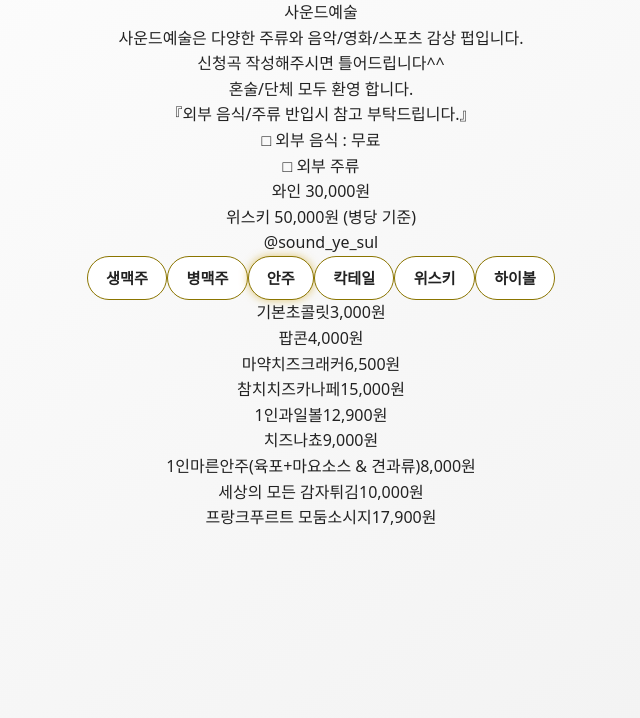
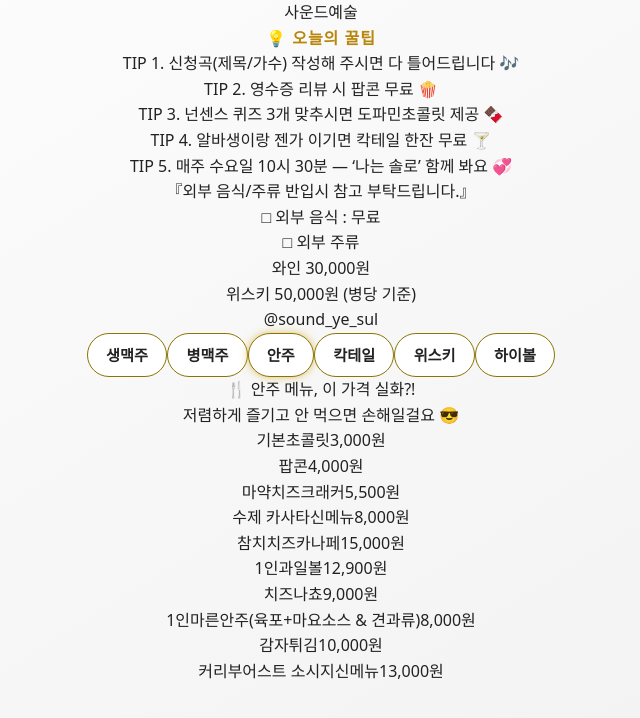
Before and after one commit to Semy-sudo/menu-app, a React (Vite) app: page / in a window 1280 px wide. Both pictures are taken after a click on the button "안주". Shown: the top 718 px of the page, without its empty margins (319-959 px from the left). Built offline with nearby package versions, Linux system fonts and the light colour scheme.

Commit message:
위스키 수정

```diff
--- a/src/MenuPage.jsx
+++ b/src/MenuPage.jsx
@@ -1,4 +1,71 @@
 import { useState } from "react";
+
+const whiskyGroups = [
+  {
+    title: "🇺🇸 미국 (버번)",
+    items: [
+      { name: "메이커스마크 버번", price: "12,000원 / 9만" },
+      { name: "우드포드리저브", price: "15,000원 / 16만" },
+    ],
+  },
+  {
+    title: "🇮🇪 아일랜드 (버번 캐스크)",
+    items: [{ name: "부쉬밀 10Y", price: "12,000원 / 13만" }],
+  },
+  {
+    title: "🏴 스코틀랜드 / 스페이사이드 (셰리 / 밸런스)",
+    items: [
+      { name: "발베니 12Y", price: "22,000원 / 30만" },
+      { name: "발베니 14Y 캐리비안 캐스크", price: "29,000원 / 40만" },
+      { name: "맥캘란 더블 캐스크", price: "19,000원 / 29만" },
+      { name: "맥캘란 셰리 캐스크", price: "29,000원 / 38만" },
+      { name: "글랜피딕 15Y", price: "23,000원 / 29만" },
+      { name: "발렌타인 10Y", price: "13,000원 / 8만" },
+      { name: "발렌타인 17Y", price: "32,000원 / 30만" },
+      { name: "로얄살루트 21Y (Bottle Only)", price: "54만" },
+    ],
+  },
+  {
+    title: "🏴 스코틀랜드 / 아일라 (피트, 스모키)",
+    items: [
+      { name: "아드백 10Y", price: "22,000원 / 30만" },
+      { name: "라프로익 10Y", price: "22,000원 / 32만" },
+      { name: "조니워커 블랙", price: "13,000원 / 12만" },
+      { name: "조니워커 그린", price: "15,000원" },
+      { name: "조니워커 루비", price: "17,000원" },
+      { name: "조니워커 블루 (Bottle Only)", price: "45만" },
+    ],
+  },
+  {
+    title: "🇹🇼 대만 (셰리 / 와인 캐스크)",
+    items: [
+      { name: "카발란 트리플 셰리", price: "32,000" },
+      { name: "카발란 비노바리크", price: "42,000" },
+    ],
+  },
+  {
+    title: "🏴 스코틀랜드 / 아란섬",
+    items: [
+      { name: "아란 10Y", price: "19,000원 / 25만" },
+      { name: "아란 셰리 캐스크", price: "33,000원 / 35만" },
+    ],
+  },
+  {
+    title: "🇫🇷 프랑스 (코냑)",
+    items: [
+      { name: "헤네시 VSOP", price: "20,000원 / 29만" },
+      { name: "레미마틴 VSOP", price: "22,000원 / 30만" }
+    ],
+  },
+  {
+    title: "🇲🇽 멕시코 (데킬라)",
+    items: [
+      { name: "호세 쿠엘보", price: "12,000원 / 8만" },
+      { name: "1800 아네호", price: "18,000원 / 25만" },
+    ],
+  },
+];
+
 
 const menuData = {
   "생맥주": [
@@ -27,13 +94,14 @@ const menuData = {
   "안주": [
     { name: "기본초콜릿", price: "3,000" },
     { name: "팝콘", price: "4,000" },
-    { name: "마약치즈크래커", price: "6,500" },
+    { name: "마약치즈크래커", price: "5,500" },
+    { name: "수제 카사타(*신메뉴)", price: "8,000" },
     { name: "참치치즈카나페", price: "15,000" },
     { name: "1인과일볼", price: "12,900" },
     { name: "치즈나쵸", price: "9,000" },
     { name: "1인마른안주(육포+마요소스 & 견과류)", price: "8,000" },
-    { name: "세상의 모든 감자튀김", price: "10,000" },
-    { name: "프랑크푸르트 모둠소시지", price: "17,900" },
+    { name: "감자튀김", price: "10,000" },
+    { name: "커리부어스트 소시지(*신메뉴)", price: "13,000" },
   ],
   "칵테일": [
     { name: "진토닉", price: "14,900", description: "시트러스 향 가득, 가장 클래식한 칵테일" },
@@ -57,6 +125,8 @@ const menuData = {
   "위스키": [
     { name: "이달의 위스키", price: "9,900" },
     { name: "조니워커 블랙", price: "13,000" },
+    { name: "조니워커 그린", price: "15,000" },
+    { name: "조니워커 루비", price: "17,000" },
     { name: "발베니 12Y", price: "22,000" },
     { name: "발베니 14Y 캐리비안 캐스크", price: "29,000" },
     { name: "메이커스마크 버번", price: "12,000" },
@@ -69,7 +139,8 @@ const menuData = {
     { name: "아드백 10Y", price: "22,000" },
     { name: "발렌타인 17Y", price: "32,000" },
     { name: "라프로익 10Y", price: "22,000" },
-    { name: "카발란 클래식", price: "23,000" },
+    { name: "카발란 트리플 셰리", price: "32,000" },
+    { name: "카발란 비노바리크", price: "4,000" },
     { name: "아란 10Y", price: "19,000" },
     { name: "아란 셰리 캐스크", price: "33,000" },
     { name: "헤네시 VSOP", price: "20,000" },
@@ -97,11 +168,35 @@ export default function MenuPage() {
         <div className="text-3xl font-extrabold bg-gradient-to-r from-[#c5a572] to-[#d4af37] text-black px-6 py-2 rounded-xl inline-block mb-4 tracking-wide">
           사운드예술
         </div>
-        <p className="text-sm text-gray-300 leading-relaxed mb-6">
-          사운드예술은 다양한 주류와 음악/영화/스포츠 감상 펍입니다. <br />
-          신청곡 작성해주시면 틀어드립니다^^ <br />
-          혼술/단체 모두 환영 합니다. <br />
-        </p>
+        <div className="bg-gradient-to-r from-amber-900/40 to-yellow-800/20 rounded-2xl p-4 border border-amber-600/50 shadow-lg mb-6">
+  <h3 className="text-lg font-extrabold text-amber-400 mb-3 flex items-center gap-2">
+    💡 오늘의 꿀팁
+  </h3>
+  <ul className="text-sm text-gray-100 space-y-2 leading-relaxed font-medium">
+    <li>
+      <span className="text-amber-400 font-semibold">TIP 1.</span> 신청곡(제목/가수) 작성해 주시면{" "}
+      <span className="font-bold text-white">다 틀어드립니다 🎶</span>
+    </li>
+    <li>
+      <span className="text-amber-400 font-semibold">TIP 2.</span> 영수증 리뷰 시{" "}
+      <span className="font-bold text-white">팝콘 무료 🍿</span>
+    </li>
+    <li>
+      <span className="text-amber-400 font-semibold">TIP 3.</span> 넌센스 퀴즈 3개 맞추시면{" "}
+      <span className="font-bold text-white">도파민초콜릿 제공 🍫</span>
+    </li>
+    <li>
+      <span className="text-amber-400 font-semibold">TIP 4.</span> 알바생이랑 젠가 이기면{" "}
+      <span className="font-bold text-white">칵테일 한잔 무료 🍸</span>
+    </li>
+    <li>
+      <span className="text-amber-400 font-semibold">TIP 5.</span> 매주{" "}
+      <span className="font-bold text-white">수요일 10시 30분</span> —{" "}
+      <span className="text-amber-300 font-semibold">‘나는 솔로’ 함께 봐요 💞</span>
+    </li>
+  </ul>
+</div>
+
 
         {/* 외부 음식/주류 안내 */}
         <div className="bg-[#1f1f1f] border border-[#c5a572] rounded-xl p-4 text-sm text-gray-200 mb-6">
@@ -160,7 +255,67 @@ export default function MenuPage() {
           </div>
         )}
 
-        {menuData[activeCategory].map((item, idx) => {
+        {activeCategory === "안주" && (
+  <div className="mb-6 p-4 bg-[#2b2b2b] border border-[#d4af37] rounded-xl text-center shadow-md">
+    <p className="text-lg font-extrabold text-[#d4af37] mb-2">
+      🍴 안주 메뉴, 이 가격 실화?!
+    </p>
+    <p className="text-sm text-gray-200">
+      저렴하게 즐기고 안 먹으면 손해일걸요 😎
+    </p>
+  </div>
+)}
+
+        {activeCategory === "위스키" ? (
+
+          <div>
+          {/* 바틀 주문 시 과일볼 서비스 강조 */}
+    <div className="mb-6 p-4 bg-[#2b2b2b] border border-[#d4af37] rounded-xl text-center shadow-md">
+      <p className="text-lg font-extrabold text-[#d4af37] mb-2">
+        🥂 위스키 바틀 주문 시!
+      </p>
+      <p className="text-sm text-gray-200">
+        과일볼 <span className="text-[#c5a572] font-bold">서비스 드립니다 🍊🍓🍍</span>
+      </p>
+
+      <div className="flex justify-center mt-4">
+        <img
+          src="/images/fruit.png" // 👉 public/images 폴더에 이미지 저장
+          alt="과일볼"
+          className="rounded-lg shadow-md w-48 h-auto"
+        />
+      </div>
+    </div>
+
+            {whiskyGroups.map((group, idx) => (
+              <div key={idx} className="mb-6">
+                <h3 className="font-bold text-[#c5a572] border-b border-[#555] pb-2 mb-3">
+                  {group.title}
+                </h3>
+                {group.items.map((item, i) => (
+                  <div key={i} className="flex justify-between items-center mb-2">
+                    <span className="text-gray-200">{item.name}</span>
+                    <span className="text-[#d4af37] font-semibold">{item.price}원</span>
+                  </div>
+                ))}
+              </div>
+            ))}
+
+
+
+
+<div className="text-center mb-6">
+              <h2 className="text-xl font-bold text-[#d4af37] mb-2">이달의 위스키</h2>
+              <p className="text-gray-300">9,900원</p>
+            </div>
+
+            <div className="text-center mb-6">
+              <h2 className="text-xl font-bold text-[#d4af37] mb-2">사장님 픽 위스키</h2>
+              <p className="text-gray-300">싯가</p>
+            </div>
+          </div>
+        ) : (
+          menuData[activeCategory].map((item, idx) => {
           const isNew = item.name.includes("(*신메뉴)");
           return (
             <div
@@ -188,7 +343,12 @@ export default function MenuPage() {
               )}
             </div>
           );
-        })}
+        })
+        )}
+
+
+
+
       </div>
     </div>
   );
```
Also changed, not shown: 1 other file (tests, documents, lock files or other folders).
